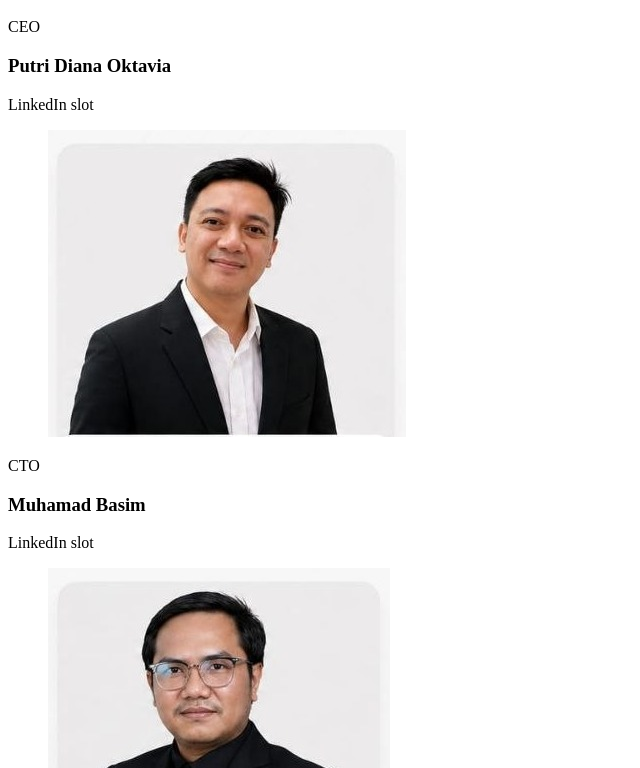
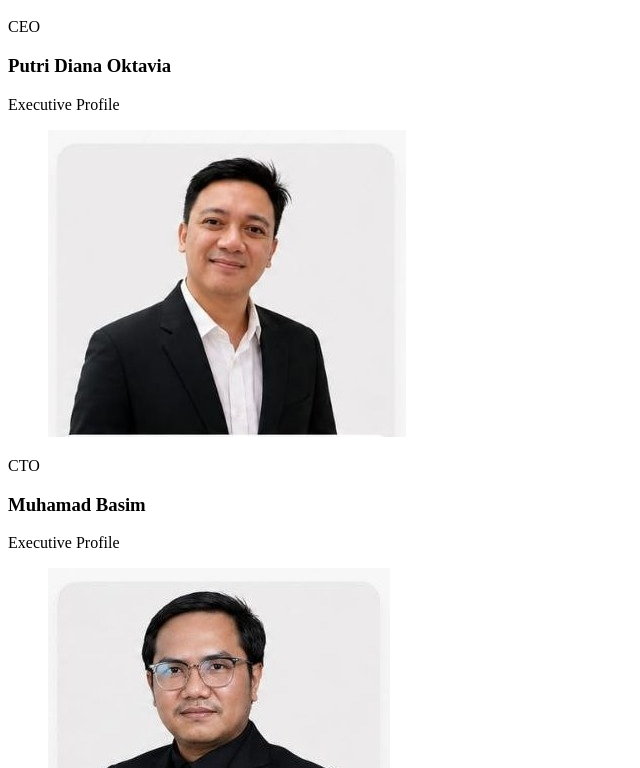
Before and after one commit to muhamadbasim/askaraweb, a Nuxt app: page / in a window 1280 px wide. Shown: the part 4252-5020 px from the top of the page, without its empty margins (0-640 px from the left). Built offline with nearby package versions, Linux system fonts and the light colour scheme.

Commit message:
polish: replace team profile placeholder

```diff
--- a/app/assets/css/main.css
+++ b/app/assets/css/main.css
@@ -468,14 +468,29 @@
 }
 .team-card .eyebrow { margin-bottom: 8px; }
 .team-card h3 { margin: 0 0 22px; font-size: clamp(1.25rem, 2vw, 1.7rem); }
-.team-card__link {
+.team-card__profile-badge {
   position: relative;
   z-index: 2;
   display: inline-flex;
+  align-items: center;
+  min-height: 34px;
+  padding: 0 14px;
+  border: 1px solid rgba(18, 175, 164, .2);
+  border-radius: 999px;
   color: var(--askara-teal);
   font-weight: 800;
+  letter-spacing: .04em;
+  background: rgba(18, 175, 164, .08);
 }
-.team-card__link { opacity: .72; }
+.team-card__profile-badge::before {
+  content: '';
+  width: 7px;
+  height: 7px;
+  margin-right: 8px;
+  border-radius: 999px;
+  background: var(--askara-teal);
+  box-shadow: 0 0 0 4px rgba(18, 175, 164, .12);
+}
 
 .contact {
   display: grid;
--- a/app/components/sections/TeamSection.vue
+++ b/app/components/sections/TeamSection.vue
@@ -11,8 +11,8 @@
         </figure>
         <p class="eyebrow">{{ member.role }}</p>
         <h3>{{ member.name }}</h3>
-        <span class="team-card__link" aria-label="LinkedIn profile slot">
-          LinkedIn slot
+        <span class="team-card__profile-badge" aria-label="Executive profile">
+          Executive Profile
         </span>
       </article>
     </div>
```
